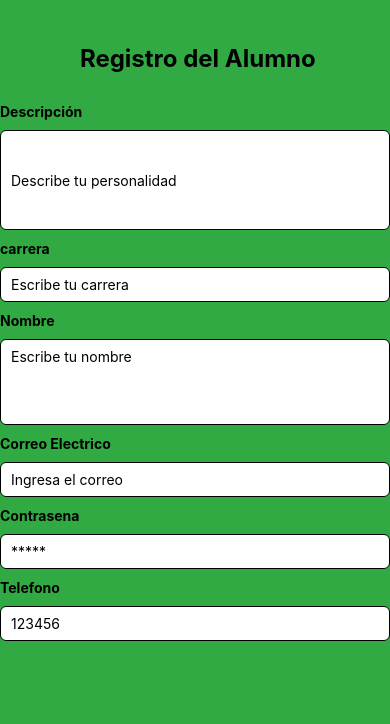
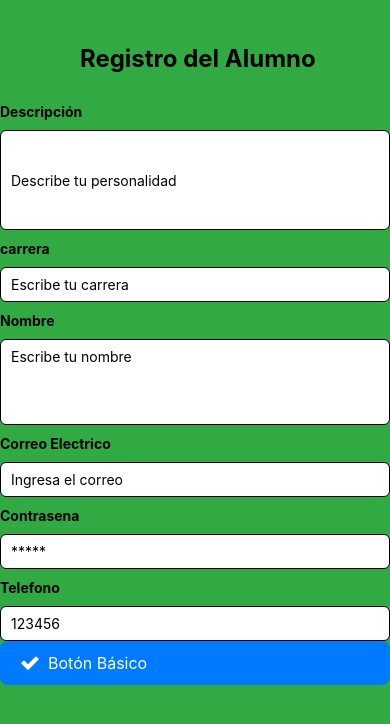
Before and after one commit to Kevinosorio77/Proyecto_Expo, a React Native app: screen / in a window 390 px wide. Shown: the top 724 px of the page. Built offline with nearby package versions, Linux system fonts and the light colour scheme.

Commit message:
Boton al formulario

```diff
--- a/src/pages/Formulario.js
+++ b/src/pages/Formulario.js
@@ -1,4 +1,5 @@
-import { Platform, StatusBar, StyleSheet, View, SafeAreaView, Text, TextInput } from "react-native";
+import { Platform, StatusBar, StyleSheet, View, SafeAreaView, Text, TextInput, TouchableOpacity } from "react-native";
+import Icon from "react-native-vector-icons/FontAwesome";
 
 export const Formulario = () => {
   return (
@@ -22,6 +23,11 @@
 
       <Text style={styles.label}>Telefono</Text>
       <TextInput style={styles.input} placeholder="123456" keyboardType="phone-pad"/>
+
+      <TouchableOpacity style={styles.botonBasico}>
+              <Icon name="check" size={20} color="#fff" style={styles.icon} />
+              <Text style={styles.text}>Botón Básico</Text>
+            </TouchableOpacity>
 
     </SafeAreaView>
   );
@@ -58,4 +64,18 @@
     height: 100,
     textAlignVertical: "top",
   },
+   botonBasico: {
+    flexDirection: "row",
+    alignItems: "center",
+    backgroundColor: "#007bff",
+    paddingVertical: 12,
+    paddingHorizontal: 20,
+    borderRadius: 8,
+    marginBottom: 16,
+  },
+  text: {
+    color: "#fff",
+    fontSize: 16,
+    marginLeft: 8,
+  },
 });
```
